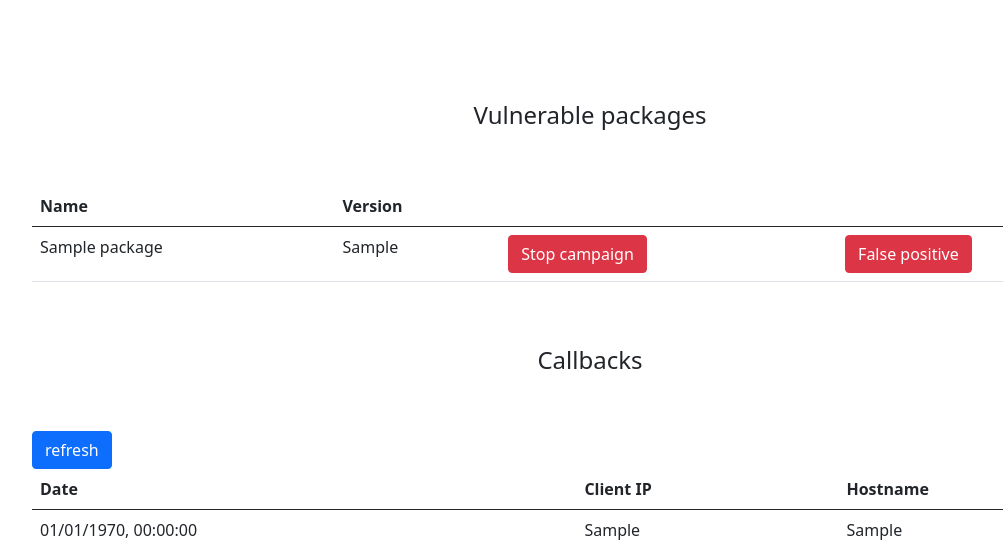
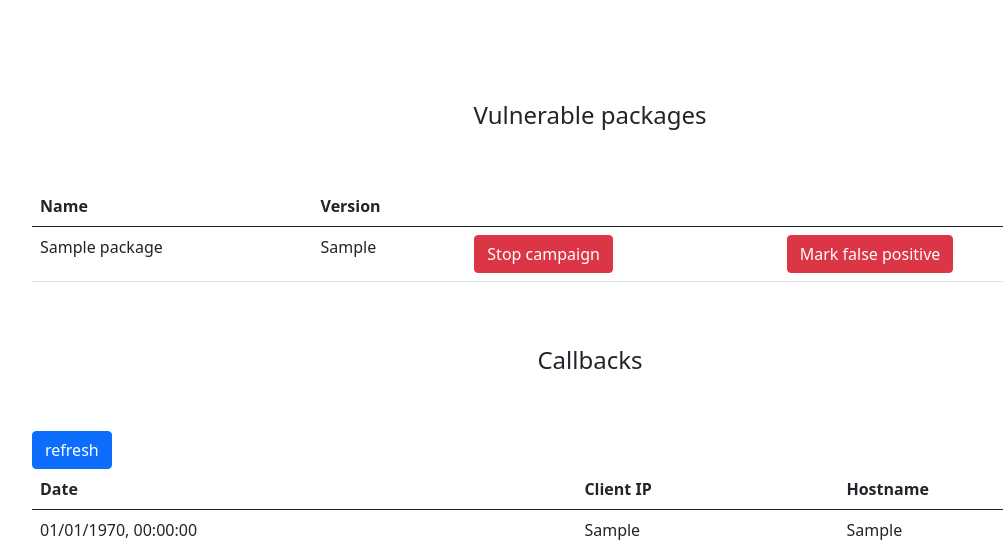
Before and after one commit to doyensec/confuser, a Flask app: page /project/1 in a window 1280 px wide. Shown: the part 225-775 px from the top of the page, without its empty margins (50-1053 px from the left). Run offline with Flask 2, Linux system fonts and the light colour scheme; tables that the repository leaves empty hold one stand-in row (values such as "Sample post").

Commit message:
Better button description

```diff
--- a/templates/project.html
+++ b/templates/project.html
@@ -60,7 +60,7 @@
                   <form action="/project/false_positive" method="post">
                     <input type="hidden" value="{{project.id}}" name="project_id" />
                     <input type="hidden" value="{{package.id}}" name="package_id" />
-                    <input class="btn btn-danger" type="submit" value="False positive" />
+                    <input class="btn btn-danger" type="submit" value="Mark false positive" />
                   </form>
                 </td>
               </tr>
```
